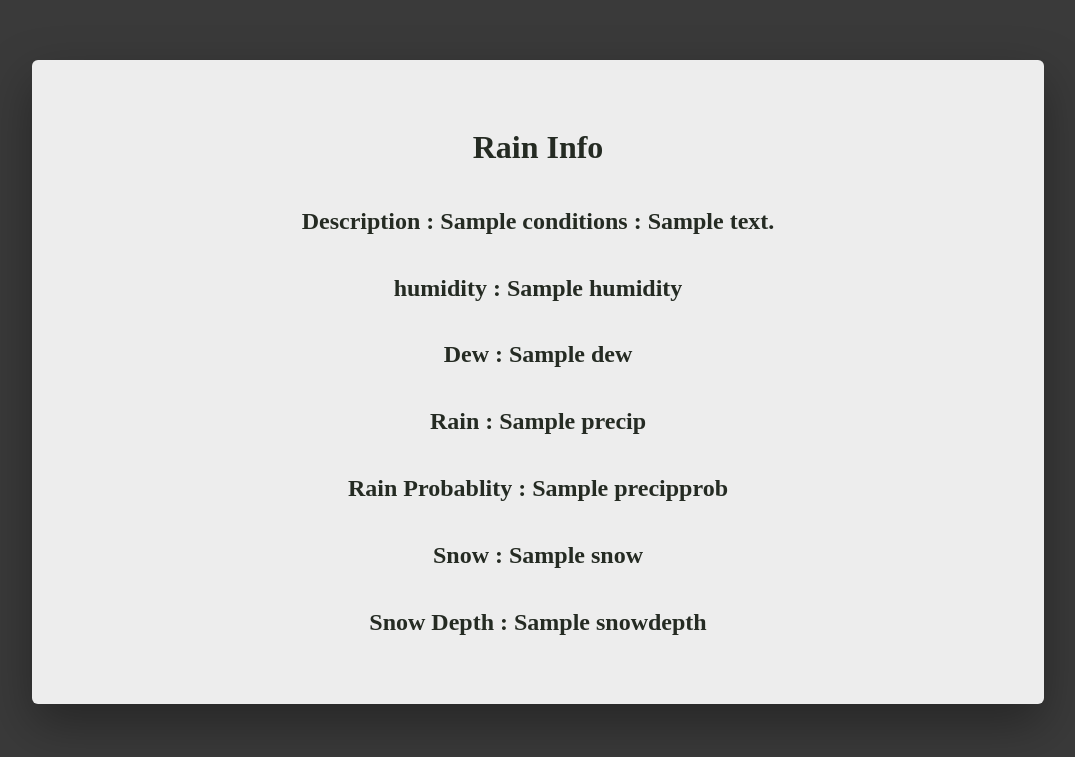
After one commit to atinterstellar/Weather-App, a Flask app: page /rain in a window 1280 px wide. The commit adds this page. Shown: the top 757 px of the page, without its empty margins (102-1177 px from the left). Run offline with Flask 3, Linux system fonts and the light colour scheme; a database or web service that is not in the repository returns one stand-in record (values such as "Sample title"); data that the repository does not hold is empty.

Commit message:
added rain

```diff
--- a/app.py
+++ b/app.py
@@ -13,6 +13,9 @@ with open(key_path, 'r') as f:
 base = "https://weather.visualcrossing.com/VisualCrossingWebServices/rest/services/timeline"
 
 app = Flask(__name__)
+
+params = {"key": API_KEY, "contentType": "json"}
+
 
 @app.route('/')
 @app.route('/home')
@@ -47,7 +50,6 @@ def wind():
         url = f"{base}/{name}/today"
     else:
         url = f"{base}/Delhi/today"
-    params = {"key": API_KEY, "contentType": "json"}
     response = requests.get(url, params=params, timeout=5).json()
 
     day = response["days"][0]
@@ -57,8 +59,26 @@ def wind():
 
     return render_template('wind.html', response=response, windspeed=windspeed, windgust=windgust, winddir=winddir)
 
+@app.route('/rain')
+def rain() :
+    name = request.args.get("name")
+    if name:
+        url = f"{base}/{name}/today"
+    else:
+        url = f"{base}/Delhi/today"
+    response = requests.get(url, params=params, timeout=5).json()
 
+    day = response["days"][0]
+    cond = day["conditions"] + " : " + day["description"]
+    hours = day["hours"][0]
+    humidity = hours["humidity"]
+    dew = hours["dew"]
+    precip = hours["precip"]
+    precipprob = hours["precipprob"]
+    snow = hours["snow"]
+    snowdepth = hours["snowdepth"]
 
+    return render_template('rain.html' , response=response , cond = cond , hours = hours , humidity = humidity , dew = dew , precip = precip , precipprob = precipprob , snow = snow , snowdepth = snowdepth )
 
 if __name__ == '__main__' :
     app.run(host = '0.0.0.0' , port = 5103 , debug = True)
--- a/static/styles.css
+++ b/static/styles.css
@@ -20,7 +20,7 @@ button{
     transform : scale(1.4);
 }
 button:hover {
-  transform: scale(1.7);
+  transform: scale(1.5);
   transition: transform 0.2s ease;
   background-color: #839b7d;
 }
@@ -28,7 +28,7 @@ button:hover {
     transform: scale(1)
 }
 .small-button:hover{
-    transform: scale(2);
+    transform: scale(1.5);
     transition: transform 0.2s ease;
     background-color: #6e7f6a;
 }
@@ -58,3 +58,8 @@ h3:hover{
     transform:scale(1.3);
     transition: transform 0.2s ease;
 }
+.button-row {
+    display: flex;
+    flex-direction: row;
+    gap: 24px;
+}
--- /dev/null
+++ b/templates/rain.html
@@ -0,0 +1,19 @@
+<!DOCTYPE html>
+<html>
+    <head>
+        <title>Rain - Weather</title>
+        <link rel="stylesheet" href="{{ url_for('static', filename='styles.css') }}">
+    </head>
+    <body>
+        <div>
+            <h1>Rain Info</h1>
+            <h2>Description : {{ cond }}</h2>
+            <h2>humidity : {{humidity}}</h2>
+            <h2>Dew : {{dew}}</h2>
+            <h2>Rain : {{precip}}</h2>
+            <h2>Rain Probablity : {{precipprob}}</h2>
+            <h2>Snow : {{snow}}</h2>
+            <h2>Snow Depth : {{snowdepth}}</h2>
+        </div>
+    </body>
+</html>
--- a/templates/weather.html
+++ b/templates/weather.html
@@ -17,8 +17,9 @@
             <h3>Min Temp : {{minnc}}°c , {{response["days"][0]["tempmin"]}}°f</h3>
             <h3>Feels Like : {{feelc}}°c , {{response["days"][0]['feelslike']}}°f</h3>
         </div>
-        <div>
+        <div class="button-row">
             <button><a href="{{url_for('wind')}}">Wind</a></button>
+            <button><a href="{{url_for('rain')}}">Rain</a></button>
         </div>
     </body>
 </html>
```
